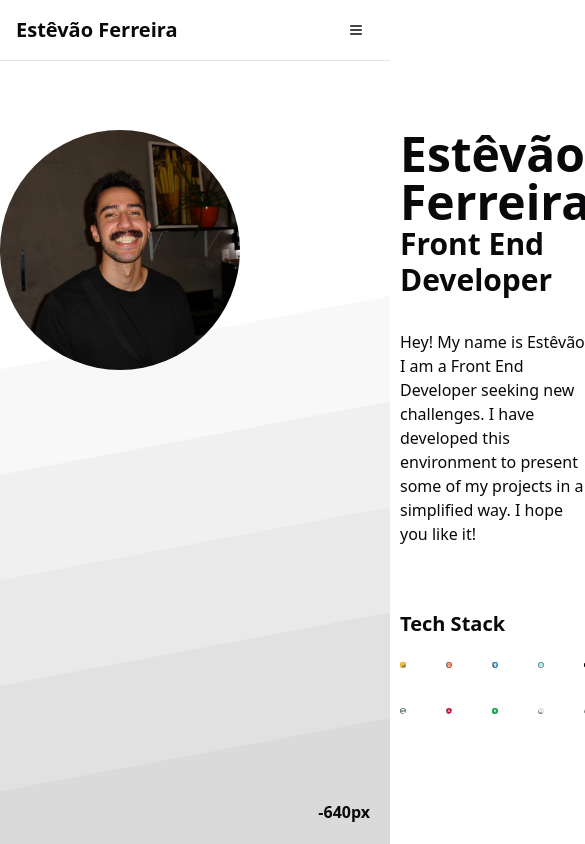
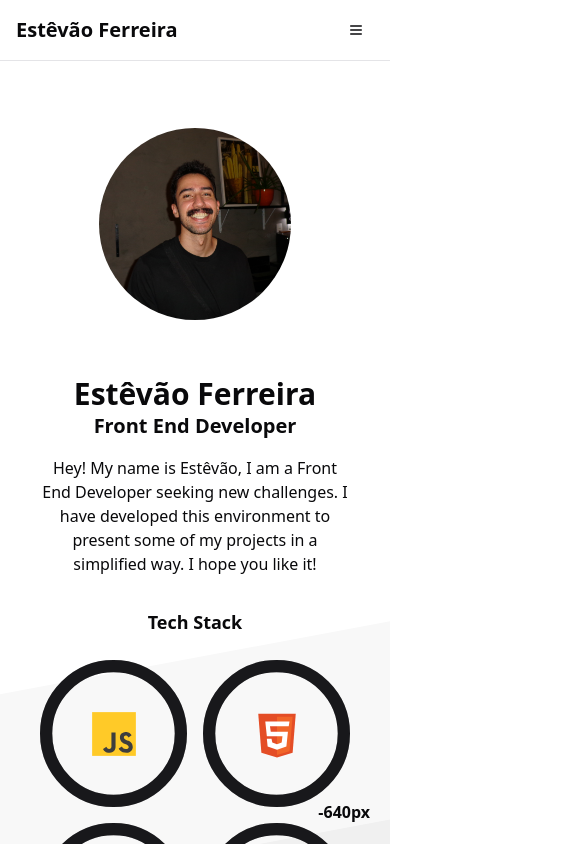
Before and after one commit to estevaof7/next-portfolio, a Next.js app: page / in a window 390 px wide. Shown: the top 844 px of the page, 585 px wide, since content can reach past the window. Built offline with nearby package versions, Linux system fonts and the light colour scheme.

Commit message:
responsividade about

```diff
--- a/src/app/components/about/index.tsx
+++ b/src/app/components/about/index.tsx
@@ -5,36 +5,38 @@ import { aboutData } from '@/data/about-data';
 import { ProgressCircle } from './tech-card';
 
 export default function About() {
-  //estou criando a tipagem que limita o range...
-  //criar tipo do aboutData
-  //colocar chave zoom nos cards ... para o mysql ... verificar se colocar em todos ou só nele ... quando colocar, basta fazer uma condicional com o width e height da Image
-  //tem que ver o que está rolando com a foto de perfil... não está ficando redonda
-  //pelo que estou vendo, o w/h da Image não pode ser proporcional ao elemento pai
-  //responsividade (testar nas duas telas)
-  //mobile
+  const cards = aboutData.techStack.cards;
 
-  const cards = aboutData.techStack.cards;
+  //ESTÁ FALTANDO O ANTES DO SM QUE O TECH STACK NÃO ESTÁ BOM
 
   return (
     <section
-      className="min-h-screen bg-[url(/img/background/bg.svg)] bg-cover flex"
+      className="min-h-screen bg-[url(/img/background/bg.svg)] bg-cover flex py-32 px-10 md:py-28 md:px-12 lg:py-16"
       id="about"
     >
-      <div className="flex max-w-6xl my-auto mx-auto gap-40">
+      <div className="flex flex-col md:flex-row max-w-6xl w-full my-auto mx-auto gap-8 md:gap-12 lg:gap-16 items-center md:items-start">
         <Image
           src={aboutData.profileImg.src}
           alt={aboutData.profileImg.alt}
           width={400}
           height={400}
-          className="rounded-full h-60 w-60"
+          className="rounded-full h-48 w-48 sm:h-64 sm:w-64 md:h-72 md:w-72 lg:h-80 lg:w-80 object-cover"
         />
-        <div className="flex flex-col">
-          <h1 className="text-5xl font-bold">{aboutData.name}</h1>
-          <h2 className="text-3xl font-bold">{aboutData.title}</h2>
-          <p className="mt-8 mb-16 mx-0">{aboutData.description}</p>
+        <div className="flex flex-col mt-6 md:mt-0 text-center md:text-left">
+          <h1 className="text-3xl sm:text-4xl lg:text-5xl font-bold">
+            {aboutData.name}
+          </h1>
+          <h2 className="text-xl sm:text-2xl lg:text-3xl font-bold">
+            {aboutData.title}
+          </h2>
+          <p className="mt-4 mb-8 sm:mt-6 sm:mb-10 md:mt-8 md:mb-12 lg:mb-16 mx-0">
+            {aboutData.description}
+          </p>
           <div className="flex flex-col space-y-3">
-            <p className="text-xl font-bold">{aboutData.techStack.title}</p>
-            <div className="grid grid-cols-5 gap-10 mt-3">
+            <p className="text-lg sm:text-xl font-bold">
+              {aboutData.techStack.title}
+            </p>
+            <div className="grid grid-cols-2 sm:grid-cols-4 lg:grid-cols-5 gap-4 sm:gap-6 lg:gap-10 mt-3">
               {cards.map((card) => (
                 <ProgressCircle
                   value={card.progress}
@@ -43,6 +45,7 @@ export default function About() {
                   alt={card.alt}
                   startAngle={aboutData.techStack.startAngle}
                   clockWise={aboutData.techStack.clockWise}
+                  zoom={card.zoom || 1}
                 />
               ))}
             </div>
--- a/src/app/components/about/tech-card.tsx
+++ b/src/app/components/about/tech-card.tsx
@@ -10,6 +10,7 @@ export interface ProgressCircleProps extends React.ComponentProps<'svg'> {
   alt: string;
   startAngle: number;
   clockWise: boolean;
+  zoom: number;
 }
 
 function clamp(input: number, a: number, b: number): number {
@@ -28,6 +29,7 @@ export const ProgressCircle = ({
   alt,
   startAngle,
   clockWise,
+  zoom,
   ...restSvgProps
 }: ProgressCircleProps) => {
   const normalizedValue = clamp(value, 0, total);
@@ -72,9 +74,9 @@ export const ProgressCircle = ({
       <Image
         src={iconPath}
         alt={alt}
-        width={50}
-        height={50}
-        className="absolute top-1/2 left-1/2 -translate-x-1/2 -translate-y-1/2"
+        width={50 * zoom}
+        height={50 * zoom}
+        className="absolute top-1/2 left-1/2 -translate-x-1/2 -translate-y-1/2 xl:scale-100 md:scale-90"
       />
     </div>
   );
--- a/src/app/page.tsx
+++ b/src/app/page.tsx
@@ -10,6 +10,7 @@ export default function Home() {
   //PRÓXIMAS FEATURES (depois de lançar)
   //tooltip nos cards de tecnologias
   //cards de tecnologia serem clicados e abrem um modal com o projeto que eu utilizei e como eu utilizei
+  //tipagem dos dados ... no about eu vou fazer um range
   return (
     <main className="text-md">
       <NavBar />
--- a/src/data/about-data.ts
+++ b/src/data/about-data.ts
@@ -67,7 +67,10 @@ export const aboutData = {
       {
         src: '/img/tech/mysql-icon.svg',
         alt: 'MySql logo',
-        progress: 25
+        progress: 25,
+        zoom: 1.7
+        // 1- normal
+        // 2 dobro
       }
     ]
   }
```
